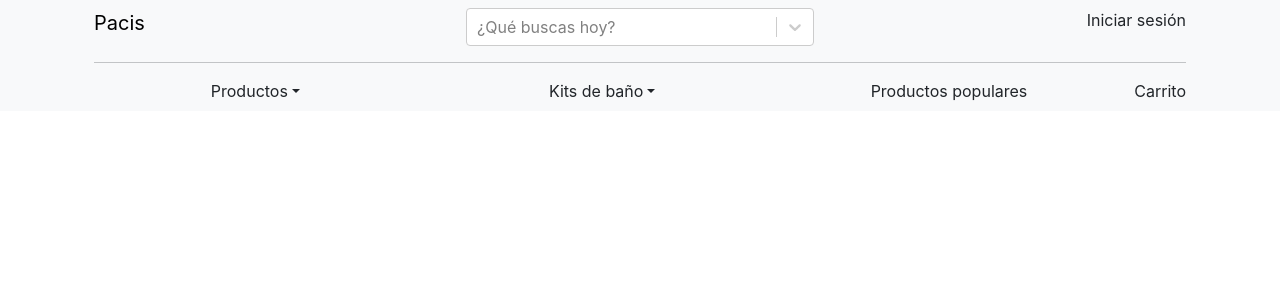
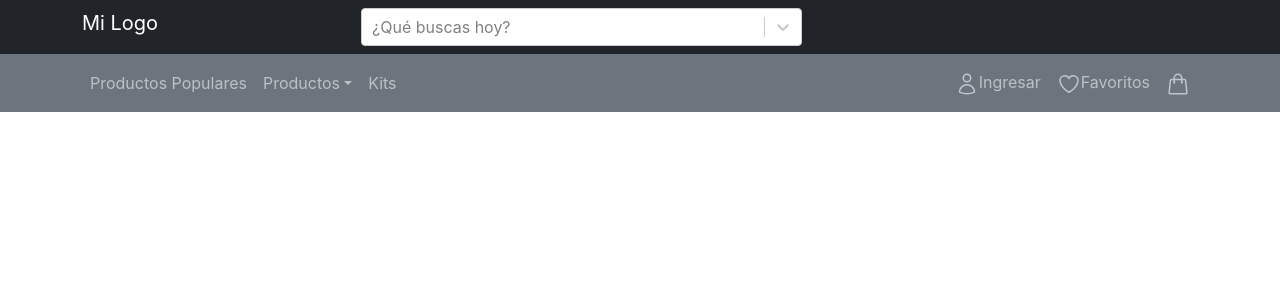
Before and after one commit to No-Country-simulation/c22-10-m-webapp, a React (Create React App) app in the folder Frontend/: page / in a window 1280 px wide. Shown: the top 300 px of the page. Built offline with nearby package versions, Linux system fonts and the light colour scheme.

Commit message:
Update barra de navegación

```diff
--- /dev/null
+++ b/Frontend/src/COMPONENTS/Layout/Cabecera.css
@@ -0,0 +1,12 @@
+/* App.css */
+.hover-dropdown .dropdown-menu {
+  display: none; /* Oculta el menú por defecto */
+}
+
+.hover-dropdown:hover .dropdown-menu {
+  display: block; /* Muestra el menú cuando se pasa el mouse */
+}
+
+.hover-dropdown .dropdown-menu:hover {
+  display: block; /* Mantiene el menú visible mientras el mouse está sobre el menú */
+}
--- a/Frontend/src/COMPONENTS/Layout/Cabecera.jsx
+++ b/Frontend/src/COMPONENTS/Layout/Cabecera.jsx
@@ -1,38 +1,51 @@
-import Container from "react-bootstrap/Container";
-import Nav from "react-bootstrap/Nav";
-import Navbar from "react-bootstrap/Navbar";
-import NavDropdown from "react-bootstrap/NavDropdown";
-import Row from "react-bootstrap/Row";
-import Col from "react-bootstrap/Col";
+import { Navbar, Nav, Container, Col, Row, NavDropdown } from "react-bootstrap";
 import { Link } from "react-router-dom";
+import Image from "react-bootstrap/Image";
 import Buscador from "../Common/Buscador";
+import {
+  HeartIcon,
+  ShoppingBagIcon,
+  UserIcon,
+} from "@heroicons/react/24/outline";
+import "./Cabecera.css";
 
-function Cabecera() {
+const Cabecera = () => {
   return (
-    <Navbar expand="lg" className="bg-body-tertiary">
+    <header>
+      {/* Primer Navbar */}
+      <Navbar bg="dark" variant="dark">
         <Container>
-        <Navbar.Toggle aria-controls="basic-navbar-nav" />
-        <Navbar.Collapse id="basic-navbar-nav">
-          <Container>
-            <Row>
-              <Col xs={4}>
+          <Row className="w-100">
+            <Col xs={6} sm={4} md={3}>
               <Navbar.Brand as={Link} to="/">
-                  Pacis
+                <Image src="" rounded />
+                Mi Logo
               </Navbar.Brand>
             </Col>
-              <Col xs={4}>
+            <Col xs={12} sm={8} md={5}>
               <Buscador />
             </Col>
-              <Col className="text-end">
-                <Nav.Link as={Link} to="/auth">
-                  Iniciar sesión
+            <Col xs={12} sm={4} md={4}></Col>
+          </Row>
+        </Container>
+      </Navbar>
+
+      {/* Segundo Navbar con Dropdowns de Productos y Kits */}
+      <Navbar bg="secondary" expand="md" variant="dark">
+        <Container>
+          <Navbar.Toggle aria-controls="navbar-main" />
+          <Navbar.Collapse id="navbar-main">
+            <Nav className="me-auto">
+              <Nav.Link as={Link} to="/populares">
+                Productos Populares
               </Nav.Link>
-              </Col>
-            </Row>
-            <hr />
-            <Row>
-              <Col className="text-center">
-                <NavDropdown title="Productos" id="basic-nav-dropdown">
+
+              {/* Dropdown para Productos */}
+              <NavDropdown
+                title="Productos"
+                id="productos-dropdown"
+                className="hover-dropdown"
+              >
                 <NavDropdown.Item href="#action/3.1">
                   Bombas de sal
                 </NavDropdown.Item>
@@ -42,66 +55,72 @@ function Cabecera() {
                 <NavDropdown.Item href="#action/3.3">
                   Sales de baño
                 </NavDropdown.Item>
-                  <NavDropdown.Item href="#action/3.4">
+                <NavDropdown.Item href="#action/3.3">
                   Velas aromáticas
                 </NavDropdown.Item>
-                  <NavDropdown.Item href="#action/3.4">
-                    Aceites
-                  </NavDropdown.Item>{" "}
-                  <NavDropdown.Item href="#action/3.4">
+                <NavDropdown.Item href="#action/3.3">Aceites</NavDropdown.Item>
+                <NavDropdown.Item href="#action/3.3">
                   Exfoliantes
                 </NavDropdown.Item>
-                  <NavDropdown.Item href="#action/3.4">
+                <NavDropdown.Item href="#action/3.3">
                   Mascarillas
                 </NavDropdown.Item>
-                  <NavDropdown.Item href="#action/3.4">Cremas</NavDropdown.Item>
-                  <NavDropdown.Item href="#action/3.4">
+                <NavDropdown.Item href="#action/3.3">Cremas</NavDropdown.Item>
+                <NavDropdown.Item href="#action/3.3">
                   Esponjas y pads
                 </NavDropdown.Item>
-                  <NavDropdown.Item href="#action/3.4">
-                    Bálsamos labiales
+                <NavDropdown.Item href="#action/3.3">
+                  Balsamos labiales
                 </NavDropdown.Item>
-                  <NavDropdown.Item href="#action/3.4">Guayas</NavDropdown.Item>
+                <NavDropdown.Item href="#action/3.3">Guayas</NavDropdown.Item>
+                <NavDropdown.Item href="#action/3.3">Reseñas</NavDropdown.Item>
+                <NavDropdown.Item href="#action/3.3">
+                  Crear reseñas
+                </NavDropdown.Item>
+                <NavDropdown.Item href="#action/3.3">
+                  Armá tu kit
+                </NavDropdown.Item>
               </NavDropdown>
-              </Col>
-              <Col className="text-center">
-                <NavDropdown title="Kits de baño" id="basic-nav-dropdown">
-                  <NavDropdown.Item href="#action/3.1">
-                    <strong>Kit 1</strong>
-                  </NavDropdown.Item>
-                  <NavDropdown.Item href="#action/3.2">Día</NavDropdown.Item>
-                  <NavDropdown.Item href="#action/3.2">Noche</NavDropdown.Item>
-                  <NavDropdown.Item href="#action/3.1">
-                    <strong>Kit 2</strong>
-                  </NavDropdown.Item>
-                  <NavDropdown.Item href="#action/3.2">Día</NavDropdown.Item>
-                  <NavDropdown.Item href="#action/3.2">Noche</NavDropdown.Item>
-                  <NavDropdown.Item href="#action/3.1">
-                    <strong>Kit 3</strong>
-                  </NavDropdown.Item>
-                  <NavDropdown.Item href="#action/3.2">Día</NavDropdown.Item>
-                  <NavDropdown.Item href="#action/3.2">Noche</NavDropdown.Item>
-                  <NavDropdown.Item href="#action/3.1">
-                    <strong>Kit 4</strong>
-                  </NavDropdown.Item>
-                  <NavDropdown.Item href="#action/3.2">Día</NavDropdown.Item>
-                  <NavDropdown.Item href="#action/3.2">Noche</NavDropdown.Item>
-                </NavDropdown>
-              </Col>
-              <Col className="text-center">
-                <Nav.Link as={Link} to="/populares">
-                  Productos populares
+
+              <Nav.Link>Kits</Nav.Link>
+            </Nav>
+
+            <Nav className="ms-auto">
+              <Nav.Link as={Link} to="/auth">
+                <UserIcon
+                  style={{
+                    color: "rgba(240, 248, 255, 0.616)",
+                    height: "24px",
+                    width: "24px",
+                  }}
+                />
+                Ingresar
               </Nav.Link>
-              </Col>
-              <Col className="text-center" md="auto">
-                Carrito
-              </Col>
-            </Row>
-          </Container>
+              <Nav.Link href="#soporte">
+                <HeartIcon
+                  style={{
+                    color: "rgba(240, 248, 255, 0.616)",
+                    height: "24px",
+                    width: "24px",
+                  }}
+                />
+                Favoritos
+              </Nav.Link>
+              <Nav.Link href="#soporte">
+                <ShoppingBagIcon
+                  style={{
+                    color: "rgba(240, 248, 255, 0.616)",
+                    height: "24px",
+                    width: "24px",
+                  }}
+                />
+              </Nav.Link>
+            </Nav>
           </Navbar.Collapse>
         </Container>
       </Navbar>
+    </header>
   );
-}
+};
 
 export default Cabecera;
--- a/Frontend/src/PAGES/Auth/Auth.css
+++ b/Frontend/src/PAGES/Auth/Auth.css
@@ -1,7 +1,7 @@
 .fondo-auth {
   height: 100vh;
   width: 100vw;
-  background: url("../../IMAGES/WEBP/image.png");
+  background: url("../../IMAGES/WEBP/spa.webp");
   background-repeat: no-repeat;
   background-size: cover;
   position: relative;
```
Lines whose indentation alone changed are shown as unchanged.
